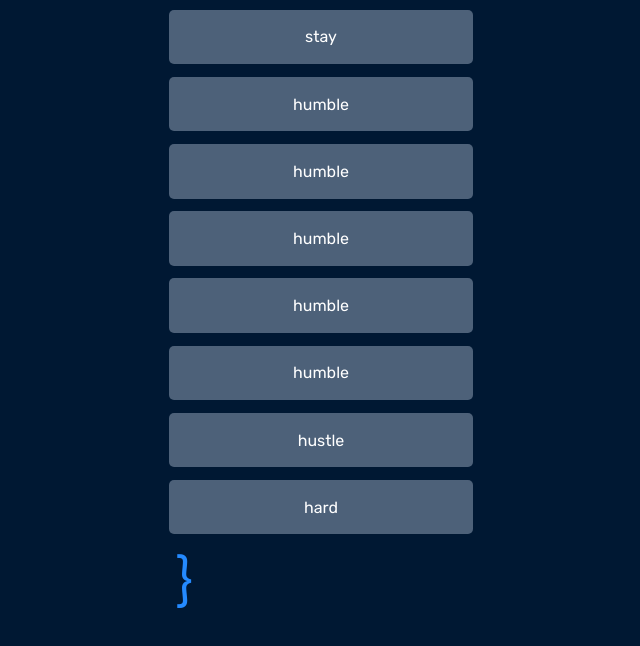
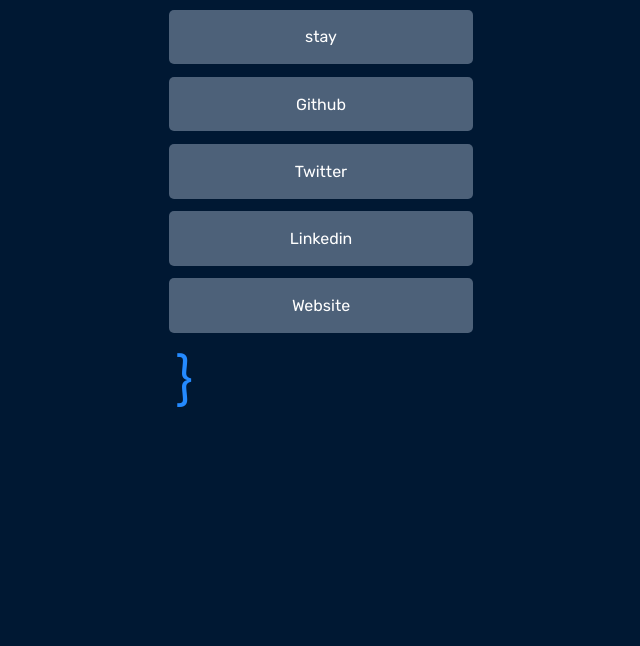
Before and after one commit to Saurabhdaswant/SaurabhDaswant-Links, a plain HTML site: page index.html in a window 1280 px wide. Shown: the part 98-744 px from the top of the page, without its empty margins (319-959 px from the left). Drawn offline with Linux system fonts and the light colour scheme.

Commit message:
main new links

```diff
--- a/index.html
+++ b/index.html
@@ -13,14 +13,11 @@
     <main>
         <h1>.sd <span class="fuck__span">{</span> </h1>
         <ul>
-            <li><a href="" class="main__link">stay</a></li>
-            <li><a href="" class="main__link">humble</a></li>
-            <li><a href="" class="main__link">humble</a></li>
-            <li><a href="" class="main__link">humble</a></li>
-            <li><a href="" class="main__link">humble</a></li>
-            <li><a href="" class="main__link">humble</a></li>
-            <li><a href="" class="main__link">hustle</a></li>
-            <li><a href="" class="main__link">hard</a><span>}</span></li>
+            <li><a href="https://basic-javascirpt-projects.netlify.app/" class="main__link">stay</a></li>
+            <li><a href="https://github.com/Saurabhdaswant" class="main__link">Github</a></li>
+            <li><a href="https://twitter.com/DaswantSaurabh" class="main__link">Twitter</a></li>
+            <li><a href="https://www.linkedin.com/in/saurabh-daswant-0345561ba/" class="main__link">Linkedin</a></li>
+            <li><a href="https://daswant.netlify.app/" class="main__link">Website</a><span>}</span></li>
         </ul>
     </main>
 
```
